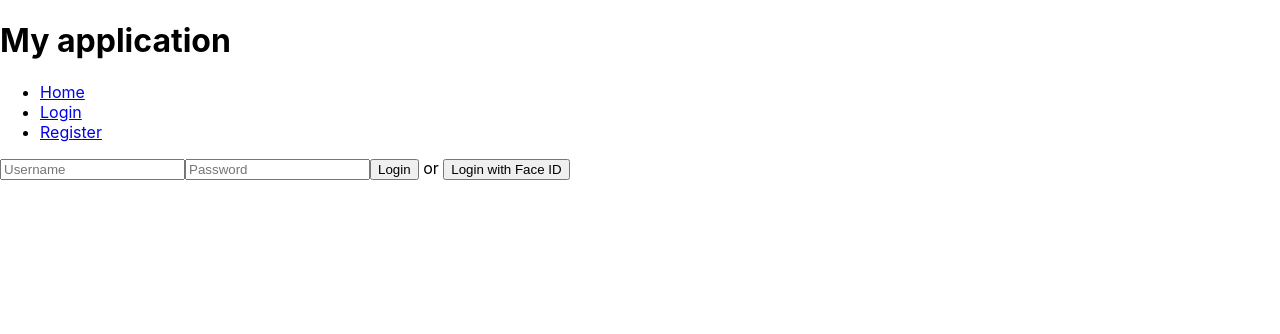
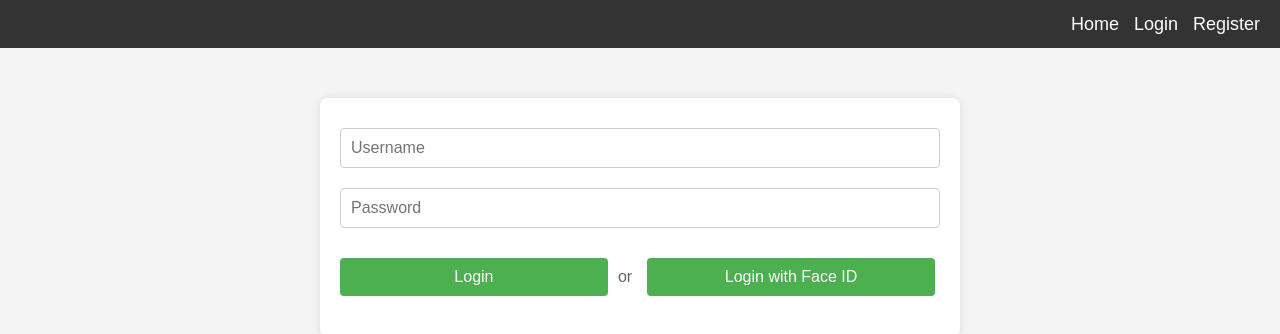
Before and after one commit to meduzzard/razvoj-aplikacij-za-internet, a React (Create React App) app in the folder frontend/pametni-paketnik/: page /login in a window 1280 px wide. Shown: the top 334 px of the page. Built offline with nearby package versions, Linux system fonts and the light colour scheme.

Commit message:
updated frontend

```diff
--- a/frontend/pametni-paketnik/src/App.js
+++ b/frontend/pametni-paketnik/src/App.js
@@ -8,6 +8,7 @@ import Register from "./components/Register";
 import Profile from "./components/Profile";
 import Logout from "./components/Logout";
 import DodajPaketnik from "./components/DodajPaketnik";
+import './styles.css';  // Uvozimo styles.css
 
 function App() {
   /**
--- a/frontend/pametni-paketnik/src/components/DodajPaketnik.js
+++ b/frontend/pametni-paketnik/src/components/DodajPaketnik.js
@@ -3,6 +3,7 @@ import axios from 'axios';
 import { MapContainer, TileLayer, Marker, Popup } from 'react-leaflet';
 import 'leaflet/dist/leaflet.css';
 import L from 'leaflet';
+import '../styles.css';
 
 // Import the images
 import redIconUrl from '../images/red_marker.png';
@@ -89,16 +90,16 @@ function DodajPaketnik() {
     };
 
     return (
-        <div>
+        <div className="container">
             <h2>Add New Mailbox</h2>
-            <button onClick={handleAddMailbox}>Add Mailbox</button>
+            <button className="primary-button" onClick={handleAddMailbox}>Add Mailbox</button>
 
             <h2>Mailboxes</h2>
-            <ul>
+            <ul className="mailbox-list">
                 {mailboxes.map(mailbox => (
-                    <li key={mailbox._id}>
-                        <span>ID Mailbox: {mailbox._id} </span>
-                        <button onClick={() => handleUnlockMailbox(mailbox._id)}>Unlock Mailbox</button>
+                    <li key={mailbox._id} className="mailbox-item">
+                        <span>ID Mailbox: {mailbox._id}</span>
+                        <button className="unlock-button" onClick={() => handleUnlockMailbox(mailbox._id)}>Unlock Mailbox</button>
                     </li>
                 ))}
             </ul>
--- a/frontend/pametni-paketnik/src/components/Header.js
+++ b/frontend/pametni-paketnik/src/components/Header.js
@@ -1,21 +1,21 @@
 import { useContext } from "react";
 import { UserContext } from "../userContext";
 import { Link } from "react-router-dom";
+import '../styles.css';
 
 function Header(props) {
     const { user } = useContext(UserContext);
 
     return (
-        <header>
+        <header className="header">
             <h1>{props.title}</h1>
             <nav>
-                <ul>
+                <ul className="nav-links">
                     <li><Link to='/'>Home</Link></li>
                     {user ? (
                         <>
-                            <li><Link to='/publish'>Publish</Link></li>
+                            <li><Link to='/dodaj-paketnik'>Dodaj Paketnik</Link></li>
                             <li><Link to='/profile'>Profile</Link></li>
-                            <li><Link to='/dodaj-paketnik'>Dodaj Paketnik</Link></li>
                             <li><Link to='/logout'>Logout</Link></li>
                         </>
                     ) : (
@@ -26,7 +26,7 @@ function Header(props) {
                     )}
                 </ul>
             </nav>
-        </header >
+        </header>
     );
 }
 
--- a/frontend/pametni-paketnik/src/components/Home.js
+++ b/frontend/pametni-paketnik/src/components/Home.js
@@ -1,8 +1,9 @@
 import React from 'react';
+import '../styles.css';
 
 function Home() {
   return (
-    <div>
+    <div className="container">
       <h1>Welcome to the Home Page</h1>
       <p>This is the home page content.</p>
     </div>
--- a/frontend/pametni-paketnik/src/components/Login.js
+++ b/frontend/pametni-paketnik/src/components/Login.js
@@ -1,6 +1,7 @@
 import { useContext, useState } from 'react';
 import { UserContext } from '../userContext';
 import { Navigate } from 'react-router-dom';
+import '../styles.css';
 
 function Login() {
     const [username, setUsername] = useState("");
@@ -46,7 +47,8 @@ function Login() {
     };
 
     return (
-        <form onSubmit={handleLogin}>
+        <div className="container">
+            <form onSubmit={handleLogin} className="login-form">
                 {userContext.user ? <Navigate replace to="/" /> : ""}
                 <input
                     type="text"
@@ -62,13 +64,16 @@ function Login() {
                     value={password}
                     onChange={(e) => setPassword(e.target.value)}
                 />
-            <input type="submit" name="submit" value="Login" />
-            <label> {error}</label>
-            <label>or </label>
-            <button type="button" onClick={handleFaceIDLogin}>
+                <div className="login-buttons">
+                    <input type="submit" name="submit" value="Login" className="primary-button" />
+                    <label className="or-label">or</label>
+                    <button type="button" className="primary-button" onClick={handleFaceIDLogin}>
                         Login with Face ID
                     </button>
+                </div>
+                <label>{error}</label>
             </form>
+        </div>
     );
 }
 
--- a/frontend/pametni-paketnik/src/components/Profile.js
+++ b/frontend/pametni-paketnik/src/components/Profile.js
@@ -1,6 +1,7 @@
 import { useContext, useEffect, useState } from 'react';
 import { UserContext } from '../userContext';
 import { Navigate } from 'react-router-dom';
+import '../styles.css';
 
 function Profile(){
     const userContext = useContext(UserContext);
@@ -52,7 +53,6 @@ function Profile(){
         }
     }
 
-
     const handleChange = (e) => {
         setPasswordForm({
             ...passwordForm,
@@ -61,12 +61,12 @@ function Profile(){
     }
 
     return (
-        <>
+        <div className="container">
             {!userContext.user ? <Navigate replace to="/login" /> : ""}
             <h1>User profile</h1>
             <p>Username: {profile.username}</p>
             <p>Email: {profile.email}</p>
-            <div>
+            <div className="password-change-form">
                 <input
                     type="password"
                     name="currentPassword"
@@ -81,9 +81,9 @@ function Profile(){
                     onChange={handleChange}
                     placeholder="New Password"
                 />
-                <button onClick={handlePasswordChange}>Change Password</button>
+                <button className="primary-button" onClick={handlePasswordChange}>Change Password</button>
             </div>
-        </>
+        </div>
     );
 }
 
--- a/frontend/pametni-paketnik/src/components/Register.js
+++ b/frontend/pametni-paketnik/src/components/Register.js
@@ -1,4 +1,5 @@
 import { useState } from 'react';
+import '../styles.css';
 
 function Register() {
     const [username, setUsername] = useState('');
@@ -6,8 +7,30 @@ function Register() {
     const [email, setEmail] = useState('');
     const [error, setError] = useState('');
 
+    function validateEmail(email) {
+        const re = /^[^\s@]+@[^\s@]+\.[^\s@]+$/;
+        return re.test(String(email).toLowerCase());
+    }
+
     async function register(e) {
         e.preventDefault();
+
+        // Validation checks
+        if (!username) {
+            setError("Username is required");
+            return;
+        }
+
+        if (!password) {
+            setError("Password is required");
+            return;
+        }
+
+        if (!validateEmail(email)) {
+            setError("Invalid email format");
+            return;
+        }
+
         const res = await fetch("http://localhost:3001/users/register", {
             method: 'POST',
             credentials: 'include',
@@ -38,13 +61,34 @@ function Register() {
     }
 
     return (
-        <form onSubmit={register}>
-            <input type="text" name="email" placeholder="Email" value={email} onChange={(e)=>(setEmail(e.target.value))} />
-            <input type="text" name="username" placeholder="Username" value={username} onChange={(e)=>(setUsername(e.target.value))} />
-            <input type="password" name="password" placeholder="Password" value={password} onChange={(e)=>(setPassword(e.target.value))} />
-            <input type="submit" name="submit" value="Register" />
-            <label>{error}</label>
-        </form>
+        <div className="container">
+            <h1>Register</h1>
+            <form onSubmit={register}>
+                <input
+                    type="text"
+                    name="email"
+                    placeholder="Email"
+                    value={email}
+                    onChange={(e) => setEmail(e.target.value)}
+                />
+                <input
+                    type="text"
+                    name="username"
+                    placeholder="Username"
+                    value={username}
+                    onChange={(e) => setUsername(e.target.value)}
+                />
+                <input
+                    type="password"
+                    name="password"
+                    placeholder="Password"
+                    value={password}
+                    onChange={(e) => setPassword(e.target.value)}
+                />
+                <input type="submit" name="submit" value="Register" />
+                {error && <label>{error}</label>}
+            </form>
+        </div>
     );
 }
 
--- /dev/null
+++ b/frontend/pametni-paketnik/src/styles.css
@@ -0,0 +1,179 @@
+body {
+    font-family: Arial, sans-serif;
+    background-color: #f4f4f4;
+    margin: 0;
+    padding: 0;
+}
+
+.container {
+    width: 100%;
+    max-width: 600px;
+    margin: 50px auto;
+    padding: 20px;
+    background: #fff;
+    box-shadow: 0 0 10px rgba(0, 0, 0, 0.1);
+    border-radius: 8px;
+}
+
+h1 {
+    text-align: center;
+    color: #333;
+}
+
+p {
+    text-align: center;
+    color: #666;
+}
+
+form {
+    display: flex;
+    flex-direction: column;
+}
+
+input[type="text"], input[type="password"], input[type="submit"] {
+    padding: 10px;
+    margin: 10px 0;
+    border: 1px solid #ccc;
+    border-radius: 4px;
+    font-size: 16px;
+}
+
+input[type="submit"] {
+    background-color: #4CAF50;
+    color: white;
+    border: none;
+    cursor: pointer;
+}
+
+input[type="submit"]:hover {
+    background-color: #45a049;
+}
+
+label {
+    color: red;
+    text-align: center;
+    margin-top: 10px;
+}
+
+/* Styles for Header component */
+.header {
+    display: flex;
+    justify-content: space-between;
+    align-items: center;
+    background-color: #333;
+    padding: 10px 20px;
+    color: white;
+}
+
+.header h1 {
+    margin: 0;
+    font-size: 24px;
+}
+
+.nav-links {
+    list-style: none;
+    display: flex;
+    gap: 15px;
+    margin: 0;
+    padding: 0;
+}
+
+.nav-links li {
+    margin: 0;
+}
+
+.nav-links a {
+    color: white;
+    text-decoration: none;
+    font-size: 18px;
+}
+
+.nav-links a:hover {
+    text-decoration: underline;
+}
+
+/* Styles for buttons */
+.primary-button, .secondary-button, .unlock-button {
+    padding: 10px 20px;
+    border: none;
+    border-radius: 4px;
+    cursor: pointer;
+    font-size: 16px;
+}
+
+.primary-button {
+    background-color: #4CAF50;
+    color: white;
+}
+
+.primary-button:hover {
+    background-color: #45a049;
+}
+
+.secondary-button {
+    background-color: #008CBA;
+    color: white;
+}
+
+.secondary-button:hover {
+    background-color: #007BB5;
+}
+
+.unlock-button {
+    padding: 5px 10px;
+    background-color: #FFA500;
+    color: white;
+    font-size: 14px;
+    margin-left: 10px;
+}
+
+.unlock-button:hover {
+    background-color: #FF8C00;
+}
+
+/* Additional styles for Profile component */
+.password-change-form {
+    display: flex;
+    flex-direction: column;
+    gap: 10px;
+    margin-top: 20px;
+}
+
+.password-change-form input {
+    margin-bottom: 10px;
+}
+
+.password-change-form button {
+    align-self: flex-start;
+}
+
+/* Additional styles for mailbox list */
+.mailbox-list {
+    list-style: none;
+    padding: 0;
+    margin: 0;
+}
+
+.mailbox-item {
+    display: flex;
+    align-items: center;
+    margin-bottom: 10px;
+}
+
+/* Styles for Login component */
+.login-form .login-buttons {
+    display: flex;
+    align-items: center;
+    justify-content: space-between;
+    margin-top: 10px;
+}
+
+.login-form .or-label {
+    margin: 0 10px;
+    color: #666;
+}
+
+.primary-button {
+    flex: 1;
+    margin: 0 5px;
+}
```
Lines whose indentation alone changed are shown as unchanged.
